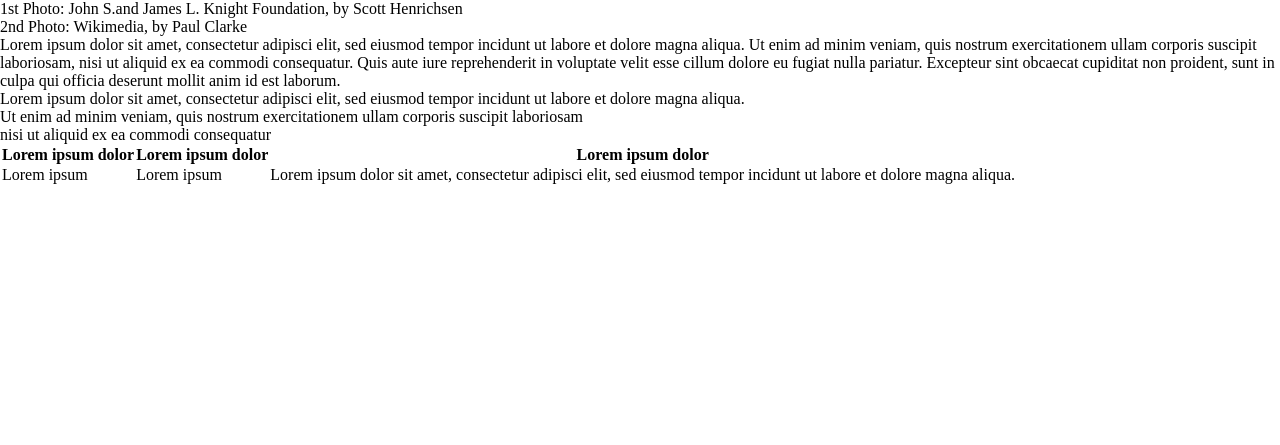
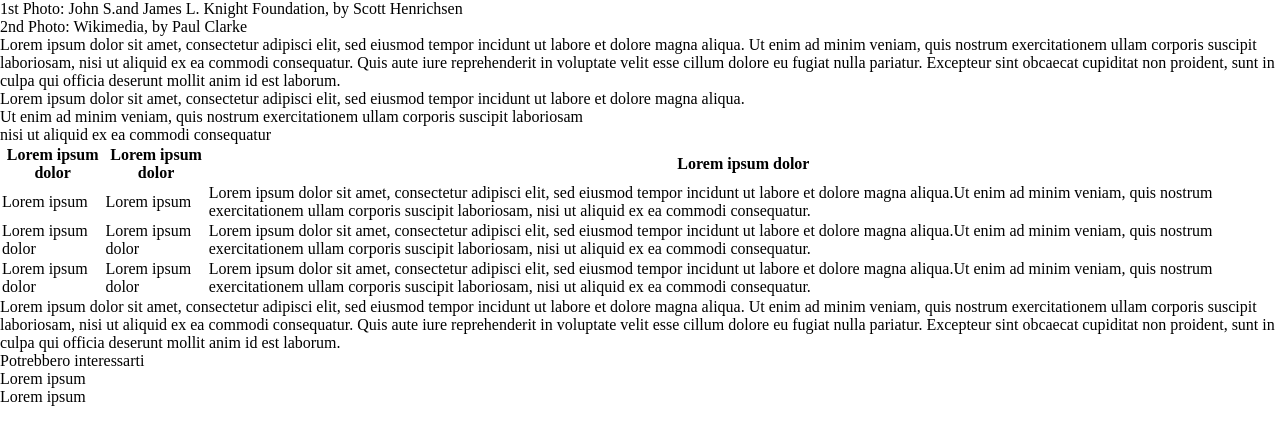
Before and after one commit to DeboraChiarelli/html-css-booleaner, a plain HTML site: page index.html in a window 1280 px wide. Shown: the part 117-562 px from the top of the page. Drawn offline with Linux system fonts and the light colour scheme.

Commit message:
ADD - table and images

```diff
--- a/index.html
+++ b/index.html
@@ -44,7 +44,7 @@
         <p>Lorem ipsum dolor sit amet, consectetur adipisci elit, sed eiusmod tempor incidunt ut labore et dolore magna aliqua. Ut enim ad minim veniam, quis nostrum exercitationem ullam corporis suscipit laboriosam, nisi ut aliquid ex ea commodi consequatur. Quis aute iure reprehenderit in voluptate velit esse cillum dolore eu fugiat nulla pariatur. Excepteur sint obcaecat cupiditat non proident, sunt in culpa qui officia deserunt mollit anim id est laborum.</p>
     </section>
 
-    <div class="margin-liste">
+    <div class="margine-liste">
         <!-- lista -->
       <ul>
          <li>Lorem ipsum dolor sit amet, consectetur adipisci elit, sed eiusmod tempor incidunt ut labore et dolore magna aliqua.</li>
@@ -55,22 +55,34 @@
 
     <section>
         <!-- tabella -->
-        <table class="spacing-table">
+        <table id="tabella">
             <!-- intestazione -->
             <thead>
-                <tr class="prima-riga">
+                <tr class="titoli-tabella">
                     <th>Lorem ipsum dolor</th>
                     <th>Lorem ipsum dolor</th>
-                    <th class="prima-riga-special">Lorem ipsum dolor</th>
+                    <th>Lorem ipsum dolor</th>
                 </tr>
             </thead>
 
             <!-- corpo tabella -->
             <tbody>
+               <tr class="colore-colonna">
+                 <td class="prima-colonna">Lorem ipsum</td>
+                 <td class="seconda-colonna">Lorem ipsum</td>
+                 <td class="terza colonna">Lorem ipsum dolor sit amet, consectetur adipisci elit, sed eiusmod tempor incidunt ut labore et dolore magna aliqua.Ut enim ad minim veniam, quis nostrum exercitationem ullam corporis suscipit laboriosam, nisi ut aliquid ex ea commodi consequatur. </td>
+               </tr>
+
                <tr>
-                 <td>Lorem ipsum</td>
-                 <td>Lorem ipsum</td>
-                 <td>Lorem ipsum dolor sit amet, consectetur adipisci elit, sed eiusmod tempor incidunt ut labore et dolore magna aliqua.</td>
+                 <td>Lorem ipsum dolor</td>
+                 <td>Lorem ipsum dolor</td>
+                 <td>Lorem ipsum dolor sit amet, consectetur adipisci elit, sed eiusmod tempor incidunt ut labore et dolore magna aliqua.Ut enim ad minim veniam, quis nostrum exercitationem ullam corporis suscipit laboriosam, nisi ut aliquid ex ea commodi consequatur.</td>
+               </tr>
+
+               <tr class="colore-colonna">
+                 <td>Lorem ipsum dolor</td>
+                 <td>Lorem ipsum dolor</td>
+                 <td>Lorem ipsum dolor sit amet, consectetur adipisci elit, sed eiusmod tempor incidunt ut labore et dolore magna aliqua.Ut enim ad minim veniam, quis nostrum exercitationem ullam corporis suscipit laboriosam, nisi ut aliquid ex ea commodi consequatur.</td>
                </tr>
             </tbody>
         </table>
@@ -78,12 +90,21 @@
 
     <section>
         <!-- paragrafo finale -->
+        <p class="margine-paragrafo">Lorem ipsum dolor sit amet, consectetur adipisci elit, sed eiusmod tempor incidunt ut labore et dolore magna aliqua. Ut enim ad minim veniam, quis nostrum exercitationem ullam corporis suscipit laboriosam, nisi ut aliquid ex ea commodi consequatur. Quis aute iure reprehenderit in voluptate velit esse cillum dolore eu fugiat nulla pariatur. Excepteur sint obcaecat cupiditat non proident, sunt in culpa qui officia deserunt mollit anim id est laborum.</p>
 
     </section>
   </main>
 
   <footer>
-    <!-- consigli e foto background -->
+    <!-- consigli e foto background-->
+    <p class="consigli">Potrebbero interessarti</p>
+    <div>
+        <p class="testo1-background">Lorem ipsum</p>
+    </div>
+
+    <div>
+        <p class="testo2-background">Lorem ipsum</p>
+    </div>
   </footer>
 
 
```
